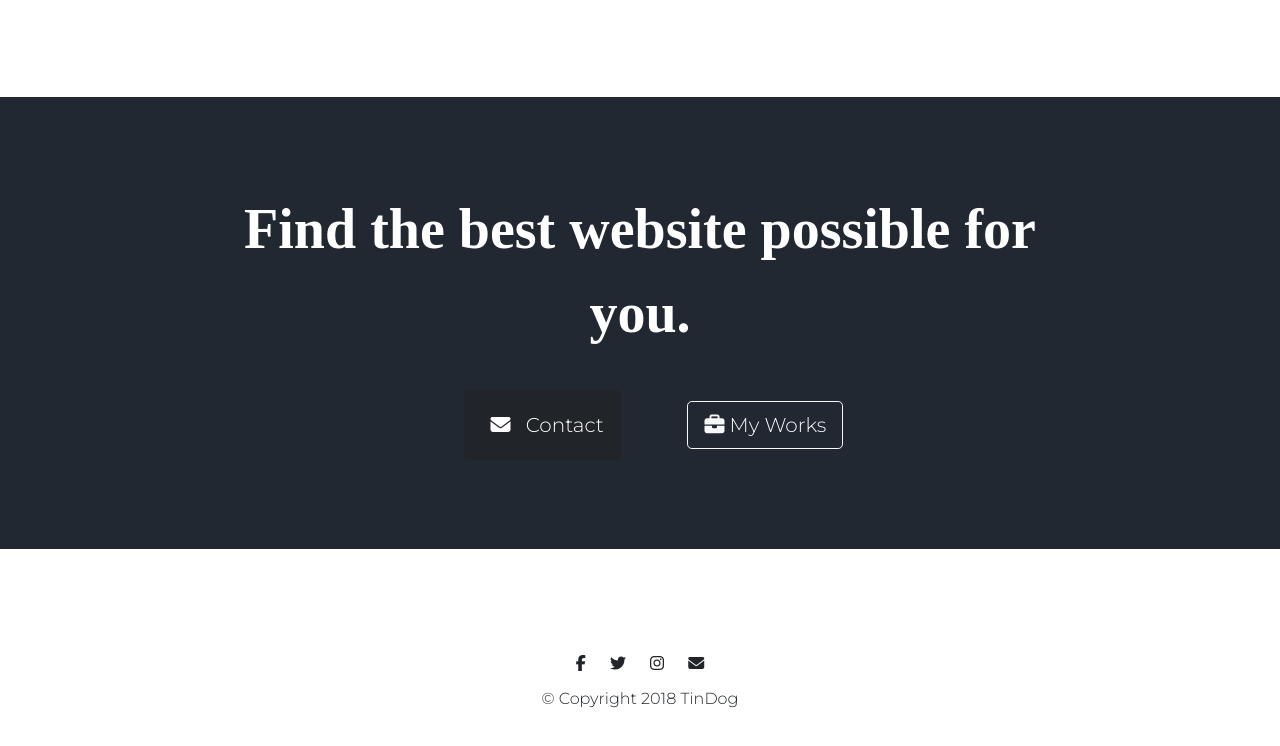
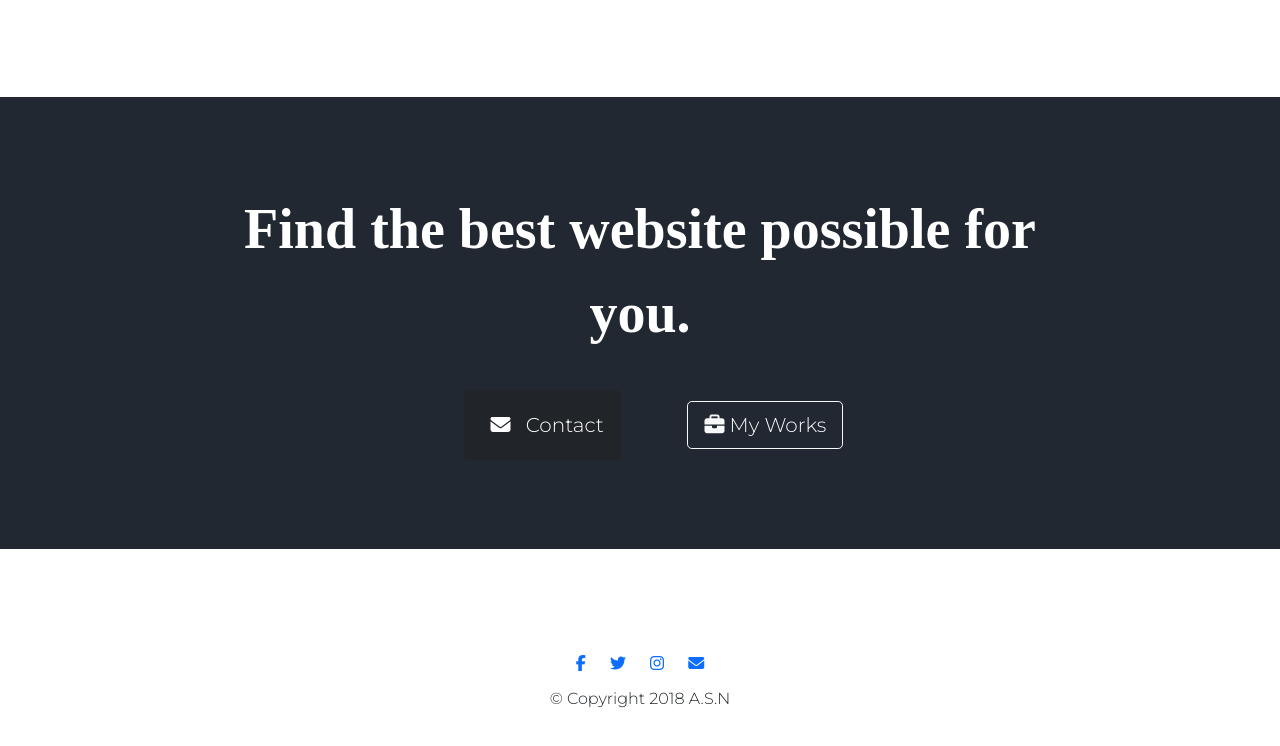
Before and after one commit to MDABUSAYED1/MDABUSAYED1.github.io, a plain HTML site: page index.html in a window 1280 px wide. Shown: the part 2024-2770 px from the top of the page. Drawn offline with nearby package versions, Linux system fonts and the light colour scheme.

Commit message:
Update index.html

```diff
--- a/index.html
+++ b/index.html
@@ -209,11 +209,11 @@
   <!-- Footer -->
 
   <footer id="footer">
-    <i class="social-icon fab fa-facebook-f"></i>
-    <i class="social-icon fab fa-twitter"></i>
-    <i class="social-icon fab fa-instagram"></i>
-    <i class="social-icon fas fa-envelope"></i>
-    <p>© Copyright 2018 TinDog</p>
+    <a href=""><i class="social-icon fab fa-facebook-f"></i></a>
+    <a href=""><i class="social-icon fab fa-twitter"></i></a>
+    <a href=""><i class="social-icon fab fa-instagram"></i></a>
+    <a href=""><i class="social-icon fas fa-envelope"></i></a>
+    <p>© Copyright 2018 A.S.N</p>
 
   </footer>
 
```
